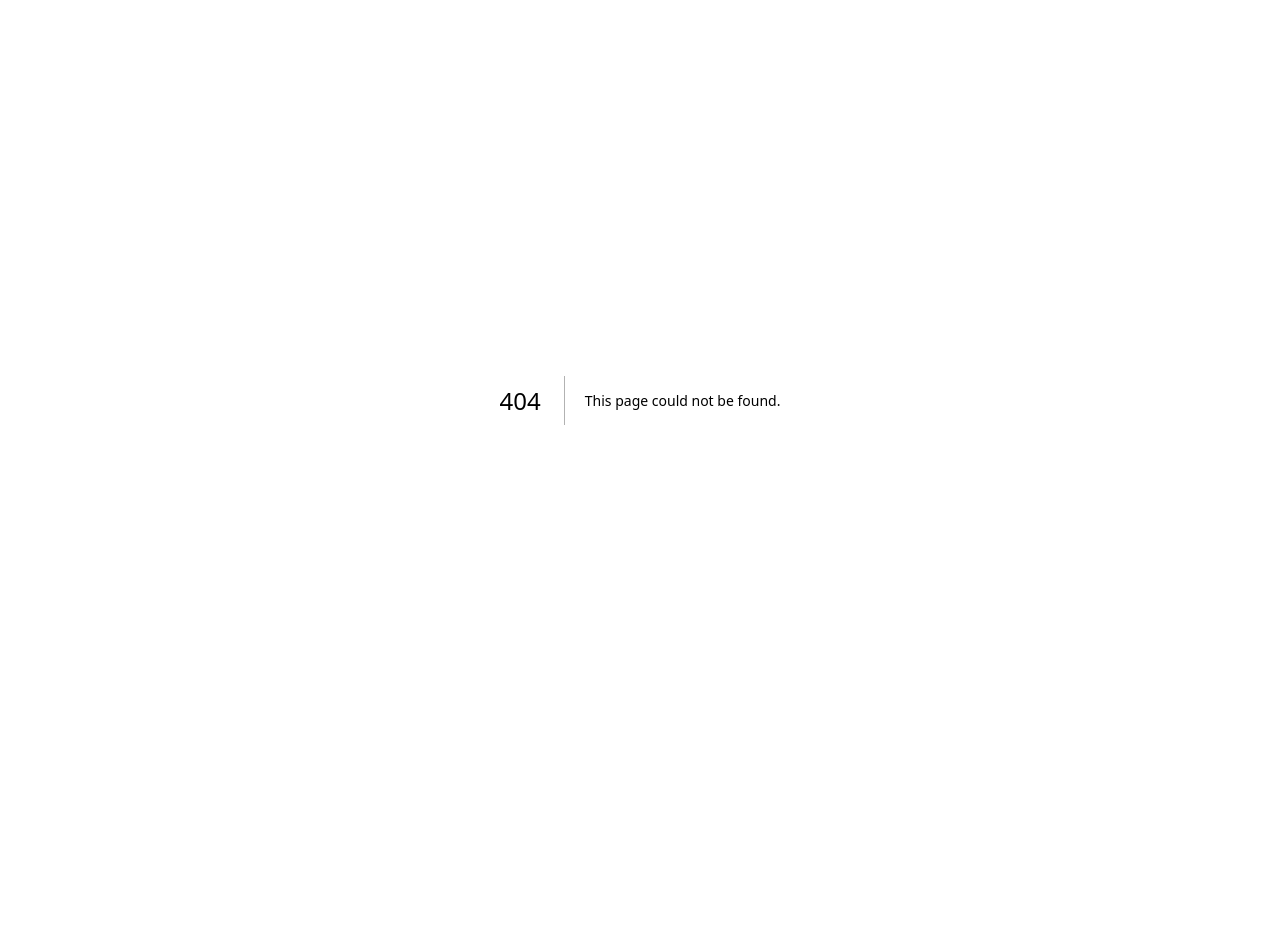
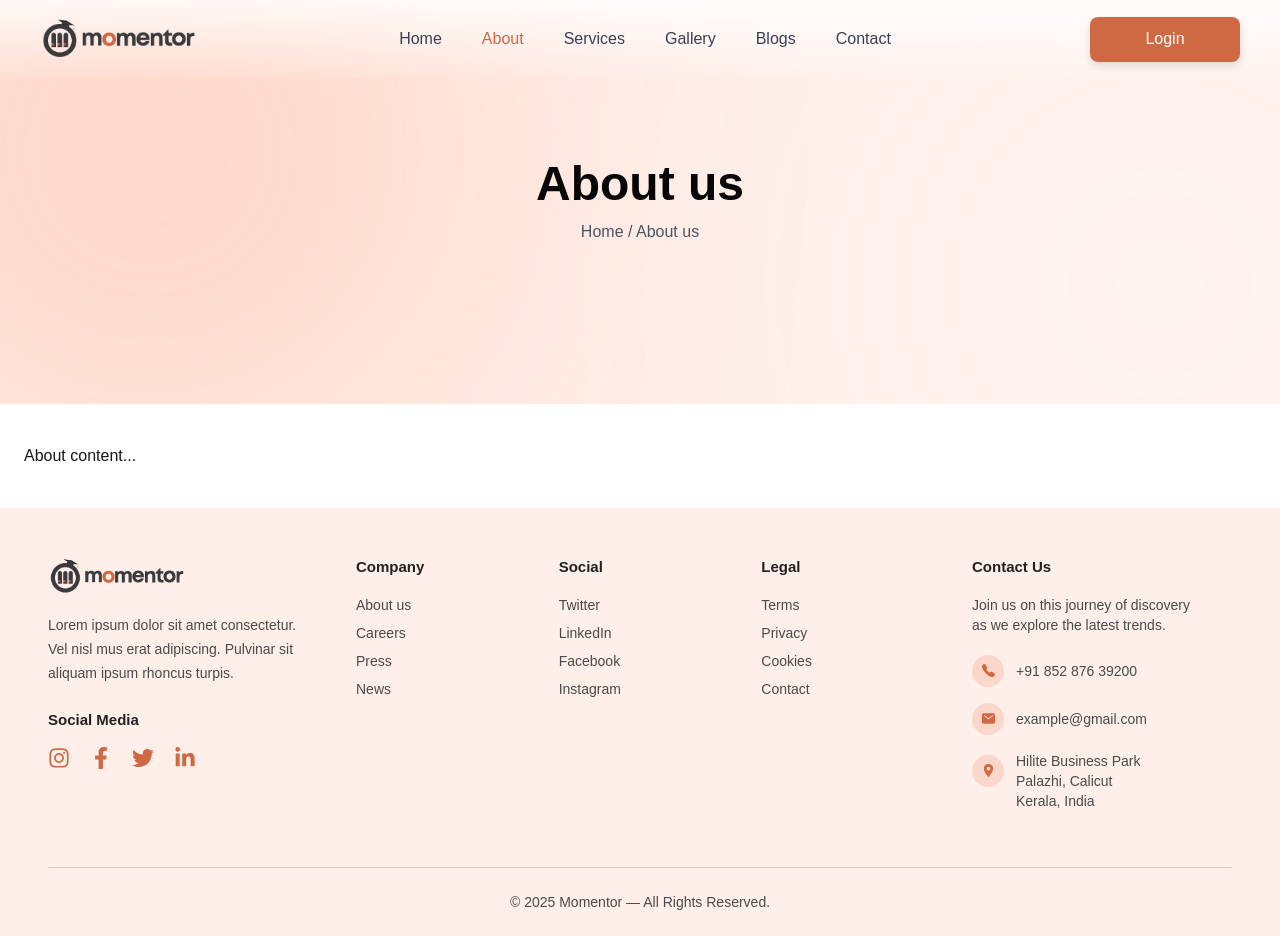
Before and after one commit to Shibilipadalath/study-course, a Next.js app: page /about in a window 1280 px wide. Before the commit this address had no page. Before the commit the page ends 800 px from the top, so only its background shows below. Built offline with nearby package versions, Linux system fonts and the light colour scheme.

Commit message:
about page started and reusable hero section

```diff
--- /dev/null
+++ b/src/app/about/page.tsx
@@ -0,0 +1,19 @@
+import PageHero from "@/components/common/PageHero";
+import Header from "@/components/common/Header";
+import Footer from "@/components/common/Footer";
+
+export default function AboutPage() {
+  return (
+    <>
+      <Header/>
+      <PageHero title="About us" breadcrumb="Home / About us" />
+
+      <section className="container mx-auto px-6 py-10">
+        {/* About page content goes here */}
+        <p>About content...</p>
+      </section>
+      <Footer/>
+
+    </>
+  );
+}
--- /dev/null
+++ b/src/components/common/PageHero.tsx
@@ -0,0 +1,35 @@
+import React from "react";
+
+interface PageHeroProps {
+  title: string;
+  breadcrumb?: string;
+}
+
+export default function PageHero({ title, breadcrumb }: PageHeroProps) {
+  return (
+    <section className="relative w-full py-32 md:py-40 overflow-hidden">
+
+      {/* Background Base */}
+      <div className="absolute inset-0 bg-[#FFEFEA]" />
+
+      {/* First Blurred Orange Gradient */}
+      <div className="absolute top-[-50px] left-[-50px] w-[400px] h-[400px] bg-[#FF6F39] rounded-full blur-[200px] opacity-60" />
+
+      {/* Second White Glow Blur */}
+      <div className="absolute right-[-80px] bottom-[-80px] w-[400px] h-[400px] bg-white rounded-full blur-[200px] opacity-80" />
+
+      {/* CONTENT */}
+      <div className="relative z-12 text-center">
+        <h1 className="text-3xl md:text-5xl font-semibold text-[#070606]">
+          {title}
+        </h1>
+
+        {breadcrumb && (
+          <p className="mt-3 text-gray-600 text-sm md:text-base font-medium">
+            {breadcrumb}
+          </p>
+        )}
+      </div>
+    </section>
+  );
+}
```
